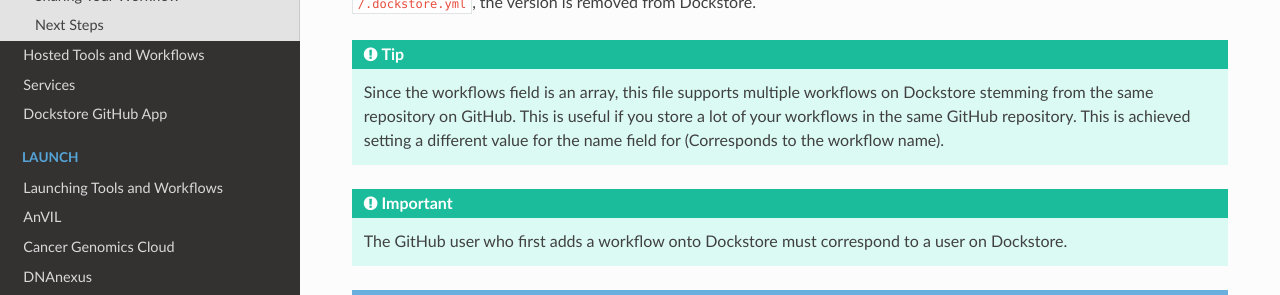
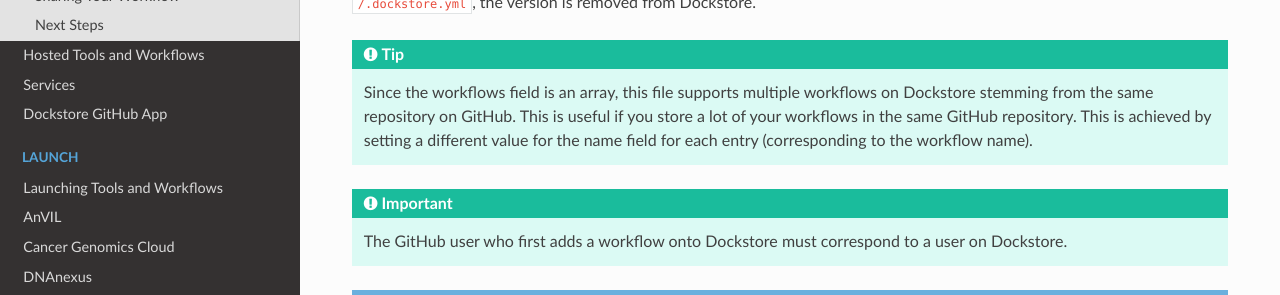
Before and after one commit to dockstore/dockstore-documentation, a Sphinx documentation site: the page built from docs/getting-started/dockstore-workflows.rst, in a window 1280 px wide and 900 px high, scrolled down 4717 px. Shown: the part 175-470 px from the top of the window. Built offline with Sphinx 7.4.7 and the Read the Docs theme 2.0.0, drawn with Linux system fonts in a browser that asks for light colours; some of the changed text lies outside the part shown.

Commit message:
changes from PR suggestions

```diff
--- a/docs/getting-started/dockstore-workflows.rst
+++ b/docs/getting-started/dockstore-workflows.rst
@@ -90,7 +90,7 @@
 can quickly understand the purpose of a workflow along with where it came from.
 
 The final optional component for the workflow path is the workflow name. This is a user defined
-string that will be appended to the end of the required workflow path. It is useful in two situations
+string that will be appended to the end of the required workflow path. It is useful in two situations:
 
 1) The name of the repository doesn't represent the workflow, or
 2) The repository contains multiple workflows
@@ -167,7 +167,7 @@
 
 .. tip:: Since the workflows field is an array, this file supports multiple workflows on Dockstore stemming from
    the same repository on GitHub. This is useful if you store a lot of your workflows in the same GitHub
-   repository. This is achieved setting a different value for the name field for (Corresponds to the workflow name).
+   repository. This is achieved by setting a different value for the name field for each entry (corresponding to the workflow name).
 
 .. important:: The GitHub user who first adds a workflow onto Dockstore must correspond to a user on Dockstore.
 
```
